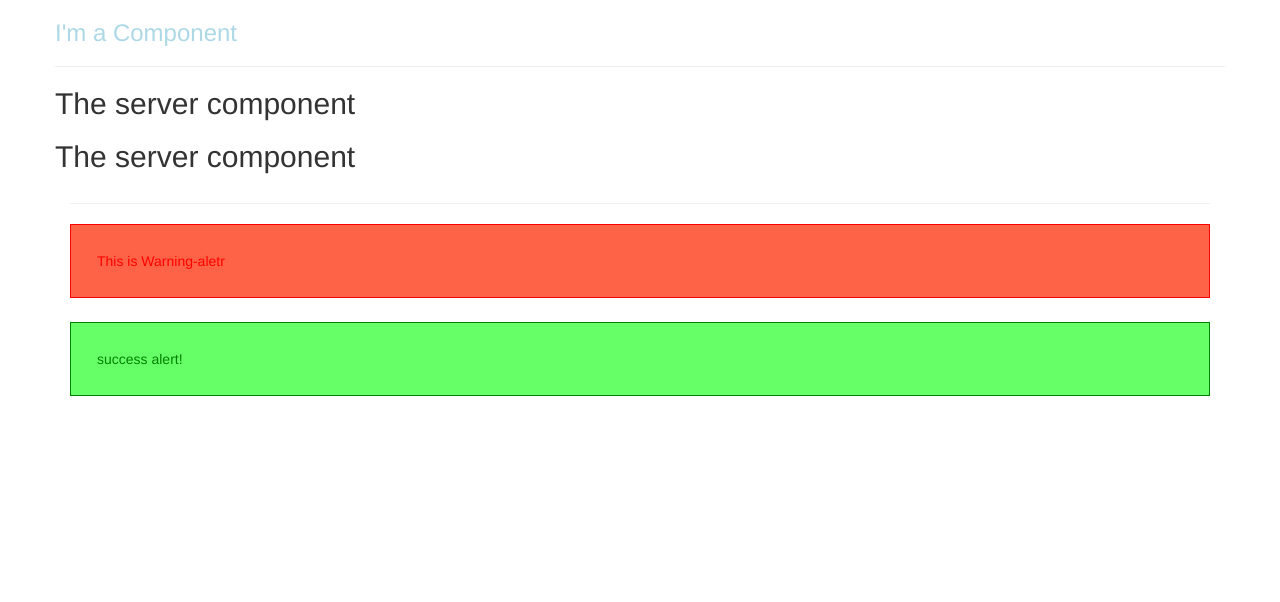
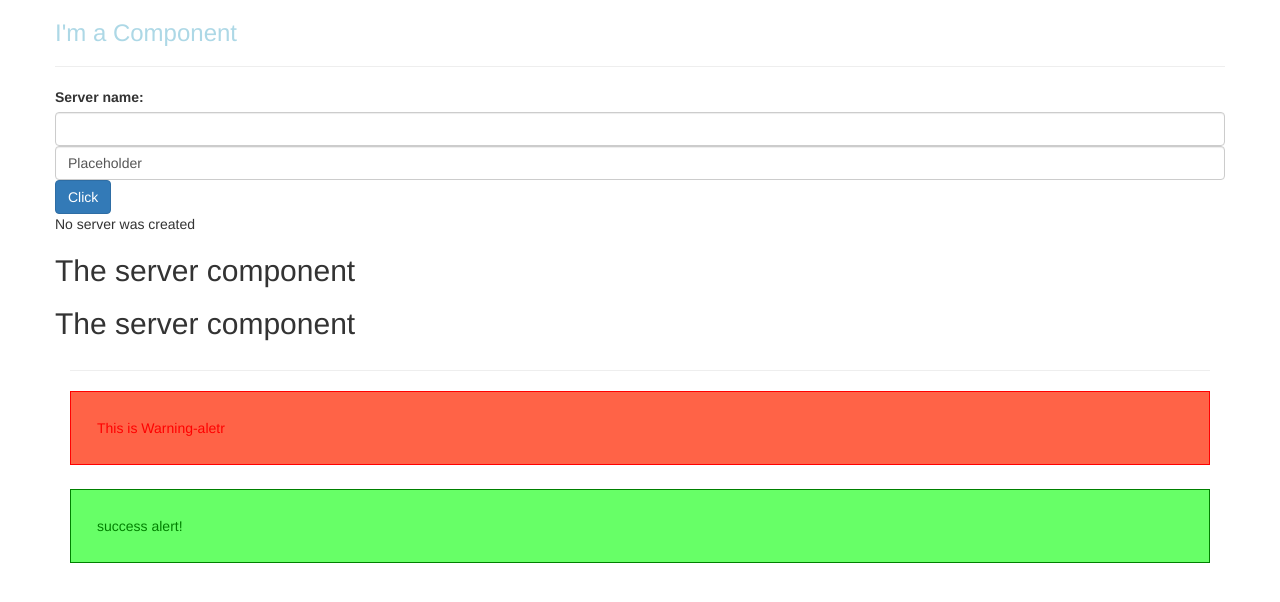
Before and after one commit to kosovych/ng-cg, an Angular app: page / in a window 1280 px wide. Shown: the top 602 px of the page. Built offline with nearby package versions, Linux system fonts and the light colour scheme.

Commit message:
databinding

```diff
--- a/src/app/app.module.ts
+++ b/src/app/app.module.ts
@@ -7,6 +7,7 @@ import { ServerComponent } from './server/server.component';
 import { ServersComponent } from './servers/servers.component';
 import { WarningAlertComponent } from './warning-alert/warning-aletr.cmponent';
 import { SuccessComponent } from './success/success.component';
+import { FormsModule } from '@angular/forms';
 
 @NgModule({
   declarations: [
@@ -19,6 +20,7 @@ import { SuccessComponent } from './success/success.component';
   imports: [
     BrowserModule,
     AppRoutingModule,
+    FormsModule,
   ],
   providers: [],
   bootstrap: [AppComponent]
--- a/src/app/servers/servers.component.html
+++ b/src/app/servers/servers.component.html
@@ -1,2 +1,24 @@
+<label>Server name:</label>
+<input
+  type="text"
+  class="form-control"
+  (input)="onServeNameChange($event)"
+>
+
+<input
+  type="text"
+  class="form-control"
+  [(ngModel)]="serverName"
+>
+
+<button
+  class="btn btn-primary"
+  [disabled]="isDisabled"
+  (click)="onCreateServer()"
+>
+  Click
+</button>
+
+<p>{{ serverCreatedStatus }}</p>
 <app-server></app-server>
 <app-server></app-server>
--- a/src/app/servers/servers.component.ts
+++ b/src/app/servers/servers.component.ts
@@ -4,17 +4,29 @@ import { Component, OnInit } from '@angular/core';
   // selector: 'app-servers',
   // selector: '[app-servers]',
   selector: '.app-servers',
-  template: `
-            <app-server></app-server>
-            <app-server></app-server>
-            `,
+  templateUrl: './servers.component.html',
   styleUrls: ['./servers.component.scss']
 })
 export class ServersComponent implements OnInit {
+  public isDisabled :boolean = true;
+  public serverCreatedStatus :string = 'No server was created';
+  public serverName:string = 'Placeholder';
 
-  constructor() { }
+  constructor() {
+    setTimeout(() => {
+      this.isDisabled = false;
+    }, 2000);
+  }
 
   ngOnInit() {
   }
 
+  onCreateServer() {
+    this.serverCreatedStatus = `Server was created! ${this.serverName}`;
+  }
+
+  onServeNameChange(event) {
+    this.serverName = event.target.value;
+  }
+
 }
```
